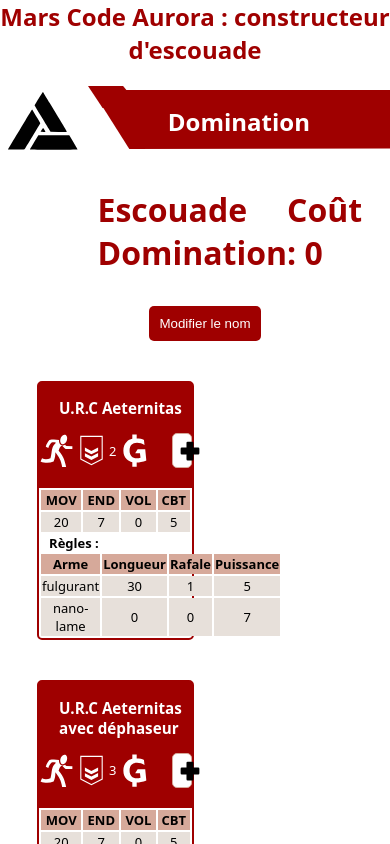
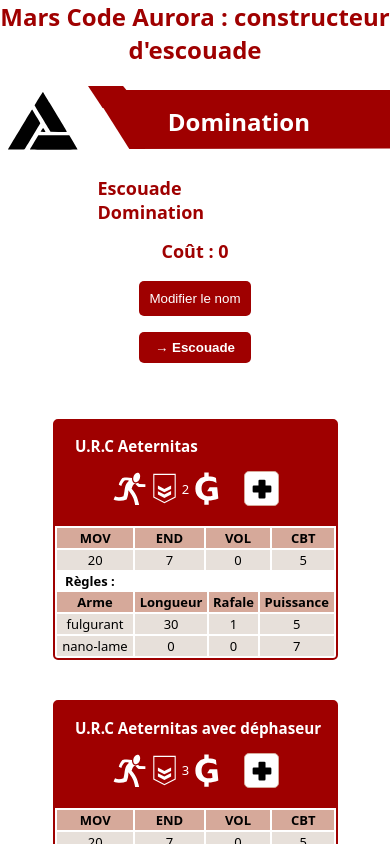
Before and after one commit to Jouvain/MCA_AB_VueJS, a Vue app: page /squad/Domination in a window 390 px wide. Shown: the top 844 px of the page. Built offline with nearby package versions, Linux system fonts and the light colour scheme; the HTML template or start-up script is replaced by a standard one.

Commit message:
feat : Squad view is mobile responsive

```diff
--- a/src/components/Resume.vue
+++ b/src/components/Resume.vue
@@ -39,7 +39,12 @@
         &_title {
             color: $color--mca-red;
             font-weight: bold;
-            font-size:xx-large
+            font-size:xx-large;
+            @media screen and (max-width: $breakpointMax-mobile) {
+                font-size: large;
+                justify-content: center;
+                margin-top: $spacing;
+            }
         }
         &_form {
             margin-top: $spacing;
@@ -53,11 +58,19 @@
             cursor: pointer;
             border-radius: 5px;
             margin-left: $spacing;
+            @media screen and (max-width: $breakpointMax-mobile) {
+                margin-left: 0;
+            }
         }
         &_text {
             color: $color--mca-red;
             font-weight: bold;
-            font-size:xx-large
+            font-size:xx-large;
+            @media screen and (max-width: $breakpointMax-mobile) {
+                font-size: large;
+                justify-content: center;
+                margin-top: 0;
+            }
         }
         &_display {
             display: flex;
@@ -65,6 +78,10 @@
             flex-direction: row;
             justify-content: space-around;
             width: 50%;
+            @media screen and (max-width: $breakpointMax-mobile) {
+                flex-direction: column;
+                justify-content: center;
+            }
         }
         &_edition {
             display: flex;
--- a/src/views/Squad.vue
+++ b/src/views/Squad.vue
@@ -2,7 +2,7 @@
     import Header from "../components/Header.vue"
     import ProfileSheet from "../components/ProfileSheet.vue";
     import { useRoute } from "vue-router";
-    import { ref, computed } from "vue";
+    import { ref, computed, onMounted, onUnmounted } from "vue";
     import dataFactions from "../assets/armyBook.json";
 import Resume from "../components/Resume.vue";
 
@@ -10,6 +10,13 @@ import Resume from "../components/Resume.vue";
     const currentSlug = route.params.slug;
     const faction = dataFactions.factions.find(f => f.name === currentSlug);
     const items = dataFactions.items;
+    const squadName = ref('Escouade ' + faction.name)
+    const squadCost = ref(0)
+    const activePanel = ref("faction");
+    const isMobile = ref(window.innerWidth <= 500);
+    function updateIsMobile() {
+        isMobile.value = window.innerWidth <= 500;
+    }
 
     const squad = ref({
         name: 'Escouade anonyme',
@@ -68,8 +75,14 @@ import Resume from "../components/Resume.vue";
         return points;
     }
 
-    const squadName = ref('Escouade ' + faction.name)
-    const squadCost = ref(0)
+    onMounted(() => {
+        window.addEventListener('resize', updateIsMobile);
+    });
+
+    onUnmounted(() => {
+        window.removeEventListener('resize', updateIsMobile);
+    });
+
 
 
 
@@ -80,14 +93,19 @@ import Resume from "../components/Resume.vue";
 
     <Resume v-model:squadName="squadName" :squad-cost="totalCost" />
 
+    <div class="mobile-toggle" v-if="isMobile">
+        <button @click="activePanel = (activePanel === 'faction' ? 'roster' : 'faction')">
+            {{ activePanel === 'faction' ? '→ Escouade' : '← Faction' }}
+        </button>
+    </div>
 
     <section class="panels">
-        <div class="panels_wrapper">
+        <div class="panels_wrapper" v-show="!isMobile || activePanel === 'faction' ">
             <div v-for="(profile, i) in faction.profiles" :key="i" class="gallery_block">
                 <ProfileSheet :profile="profile"  mode="add" @add="addProfile(profile)"/>
             </div>
         </div>
-        <div class="panels_wrapper">
+        <div class="panels_wrapper" v-show="!isMobile || activePanel === 'roster' " >
             <div v-for="(profile, i) in squad.profiles" :key="i" class="gallery_block">
                 <ProfileSheet :profile="profile"  mode="edit" @delete="removeProfile(i)" :roles="faction.specialties" @reset="resetProfile(profile)" :items="items" />
             </div>
@@ -117,4 +135,30 @@ import Resume from "../components/Resume.vue";
             }
         }
     }
+    @media screen and (max-width: 500px) {
+        .panels {
+            flex-direction: column;
+        }
+
+        .panels_wrapper {
+            width: 90%;
+        }
+
+        .mobile-toggle {
+            display: flex;
+            justify-content: center;
+            margin: 1rem 0;
+
+            button {
+                padding: 0.5rem 1rem;
+                background-color: $color--mca-red;
+                color: white;
+                border: none;
+                border-radius: 5px;
+                font-weight: bold;
+                cursor: pointer;
+            }
+        }
+    }
+
 </style>
```
